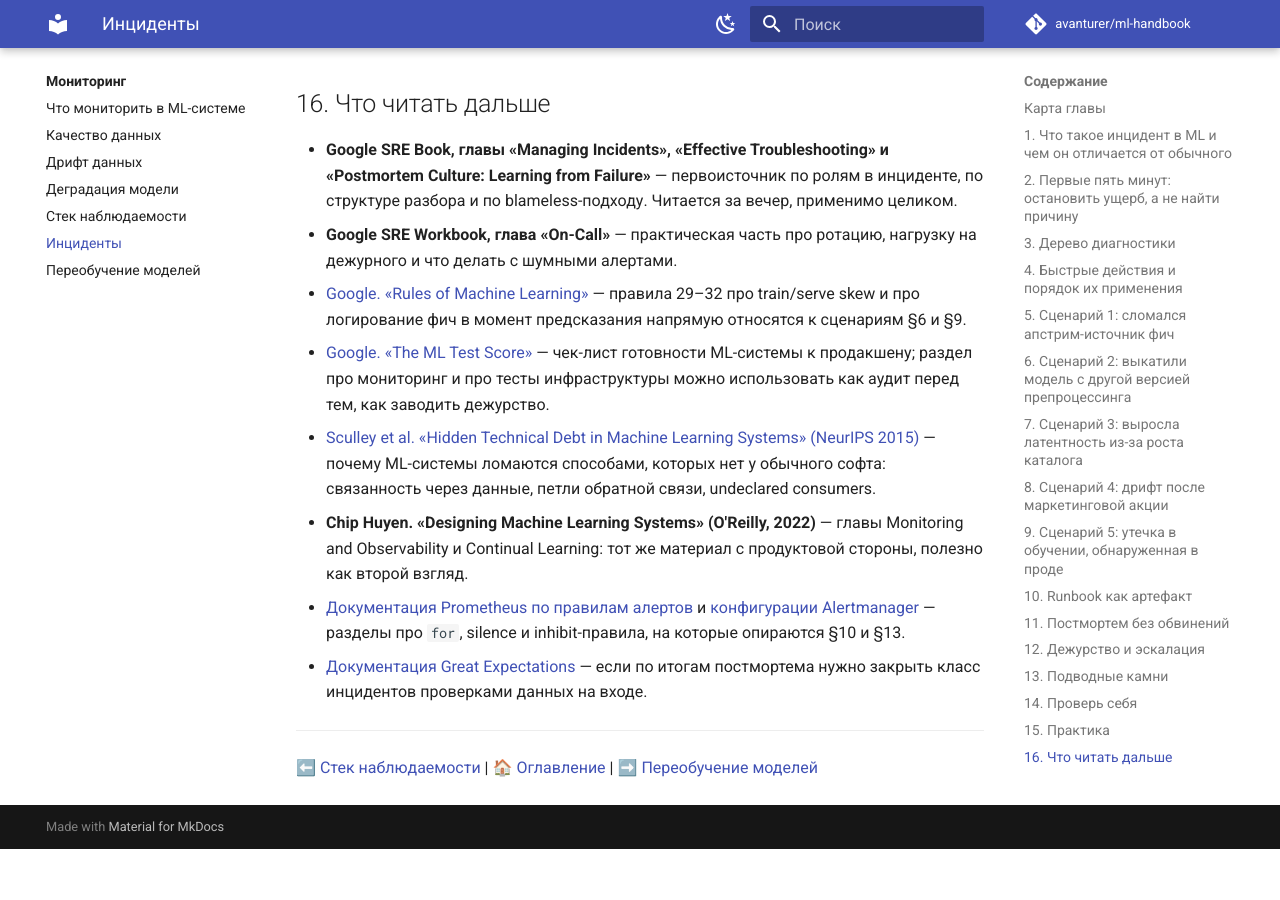
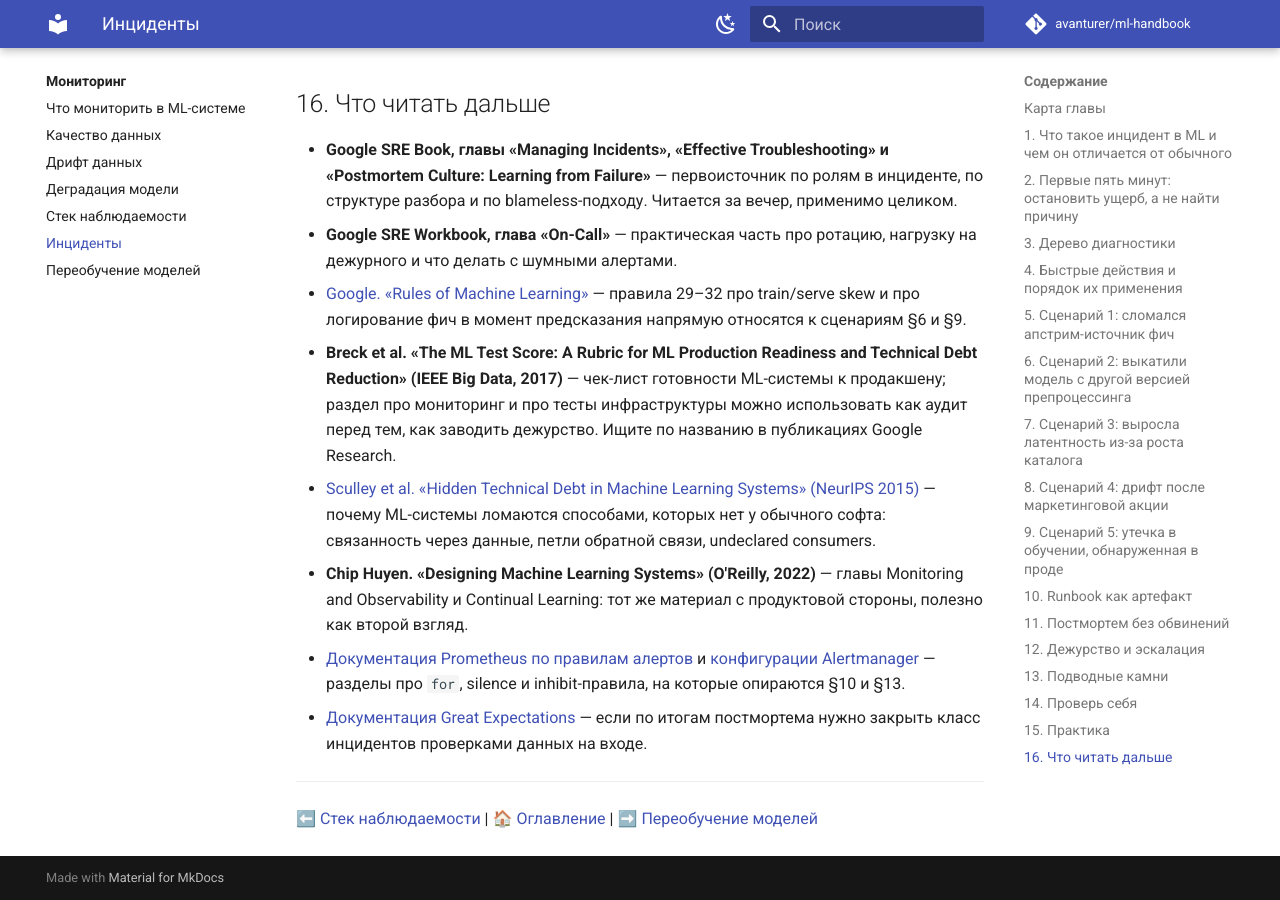
Before and after one commit to avanturer/ml-handbook, an MkDocs documentation site: the page built from docs/09-monitoring/06-incidents-and-runbooks.md, in a window 1280 px wide and 900 px high, scrolled down 28455 px. Built offline with MkDocs 1.6.1 and Material for MkDocs 9.7.7, drawn with Linux system fonts in a browser that asks for light colours; comment, search, counter and statistics services are not loaded; before the commit the page ends 29304 px from its top, so only the background shows below that.

```diff
--- a/docs/09-monitoring/06-incidents-and-runbooks.md
+++ b/docs/09-monitoring/06-incidents-and-runbooks.md
@@ -1417,9 +1417,10 @@ CTR за час на 10% трафика этого не поймал бы.*
 - [Google. «Rules of Machine Learning»](https://developers.google.com/machine-learning/guides/rules-of-ml) —
   правила 29–32 про train/serve skew и про логирование фич в момент предсказания
   напрямую относятся к сценариям §6 и §9.
-- [Google. «The ML Test Score»](https://research.google/pubs/pub46555/) — чек-лист
-  готовности ML-системы к продакшену; раздел про мониторинг и про тесты инфраструктуры
-  можно использовать как аудит перед тем, как заводить дежурство.
+- **Breck et al. «The ML Test Score: A Rubric for ML Production Readiness and Technical
+  Debt Reduction» (IEEE Big Data, 2017)** — чек-лист готовности ML-системы к продакшену;
+  раздел про мониторинг и про тесты инфраструктуры можно использовать как аудит перед тем,
+  как заводить дежурство. Ищите по названию в публикациях Google Research.
 - [Sculley et al. «Hidden Technical Debt in Machine Learning Systems» (NeurIPS 2015)](https://papers.nips.cc/paper/2015/hash/86df7dcfd896fcaf2674f757a2463eba-Abstract.html) —
   почему ML-системы ломаются способами, которых нет у обычного софта: связанность
   через данные, петли обратной связи, undeclared consumers.
```
Also changed, not shown: docs/09-monitoring/03-drift-detection.md (+1 -1 lines), resources/reading-list.md (+2 -2 lines).
